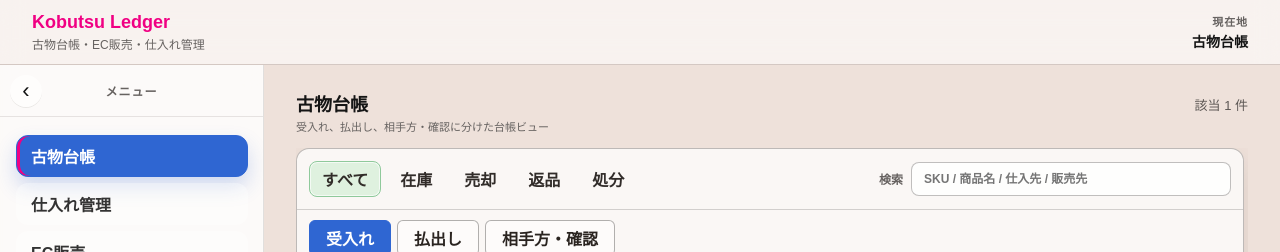
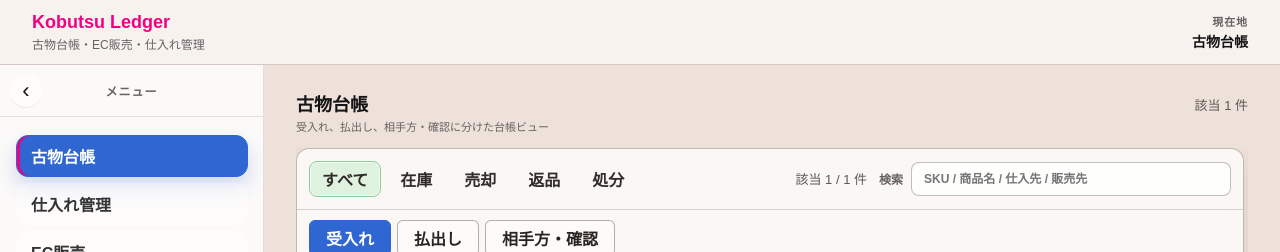
Before and after one commit to muu-ima/muu-ledger-system, a Next.js app in the folder frontend/: page / in a window 1280 px wide. Shown: the top 252 px of the page. Built offline with nearby package versions, Linux system fonts and the light colour scheme; no server answers.

Commit message:
style add ledger toolbar result count

```diff
--- a/frontend/app/components/ledger-workspace/sections/LedgerRecordSections.tsx
+++ b/frontend/app/components/ledger-workspace/sections/LedgerRecordSections.tsx
@@ -76,6 +76,10 @@ export function LedgerRecordSections({
               </button>
             ))}
           </div>
+          <div className="listToolbarMeta">
+            <div className="resultCount">
+              該当 {filteredItems.length} / {items.length} 件
+            </div>
             <label className="ecSalesSearch">
               <span>検索</span>
               <input
@@ -85,6 +89,7 @@ export function LedgerRecordSections({
                 onChange={(event) => setSearchQuery(event.target.value)}
               />
             </label>
+          </div>
         </div>
 
         <div className="tableTabs primaryTabs" role="tablist" aria-label="古物台帳表示">
--- a/frontend/app/globals.css
+++ b/frontend/app/globals.css
@@ -636,6 +636,14 @@ fieldset input:not([type="checkbox"]) {
   padding: 12px;
 }
 
+.listToolbarMeta {
+  display: flex;
+  align-items: center;
+  flex-wrap: wrap;
+  justify-content: flex-end;
+  gap: 12px;
+}
+
 .ecSalesStatusTabs {
   display: flex;
   flex-wrap: wrap;
```
Lines whose indentation alone changed are shown as unchanged.
